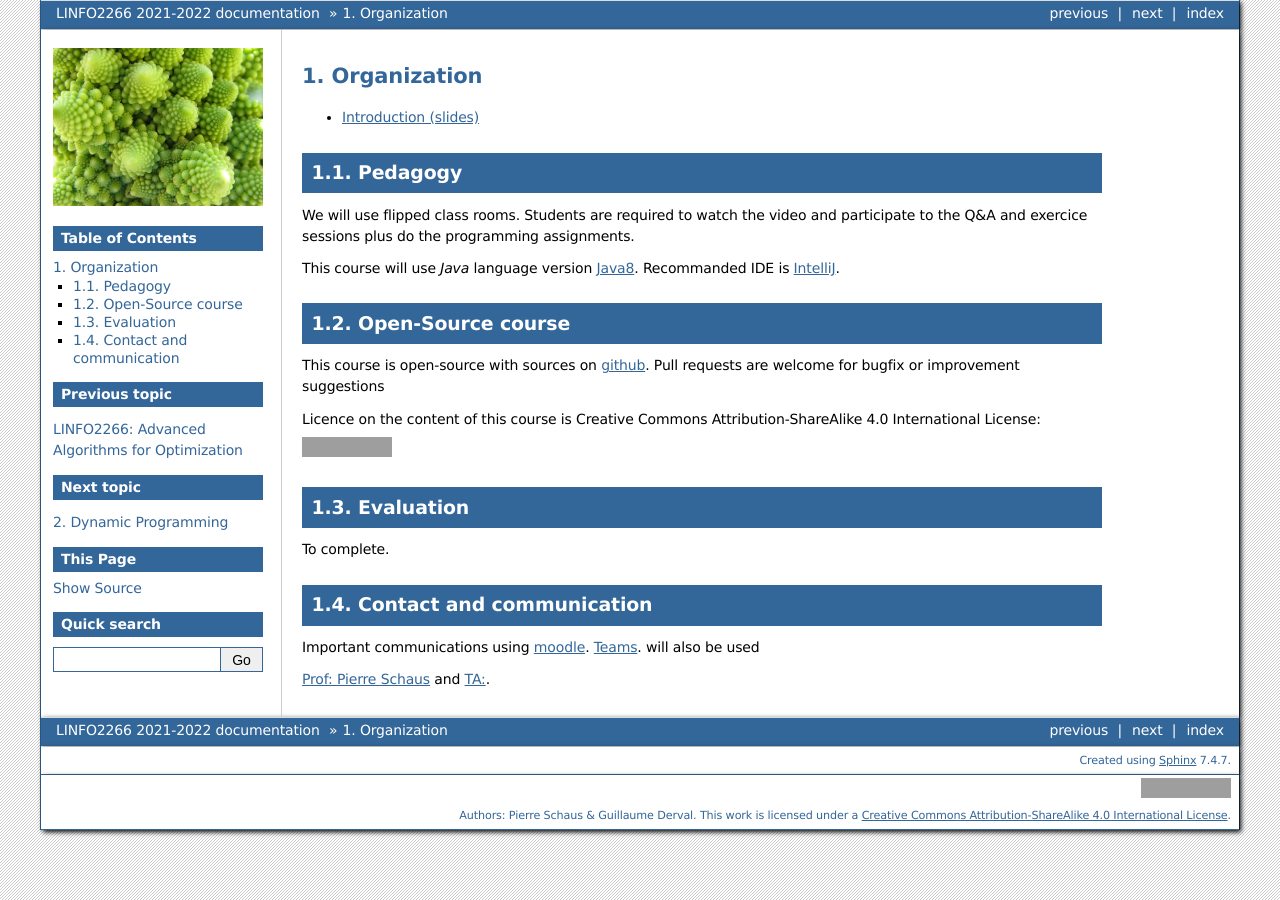
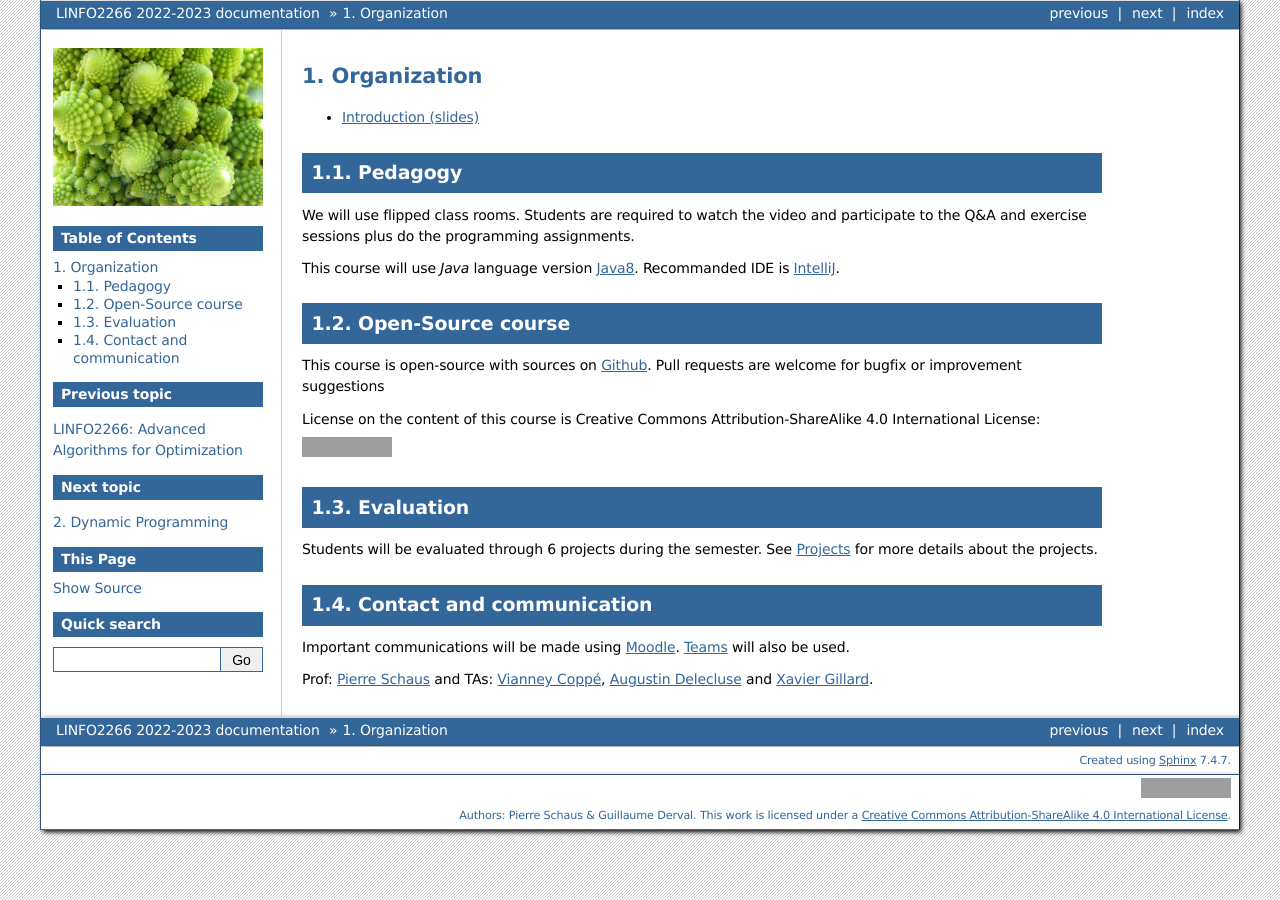
Before and after one commit to pschaus/linfo2266, a Sphinx documentation site: the page built from website/source/intro/index.rst, in a window 1280 px wide. Built offline with Sphinx 7.4.7, drawn with Linux system fonts in a browser that asks for light colours; grey boxes are pictures that could not be loaded.

Commit message:
Update course date, TAs and organization details

```diff
--- a/website/source/conf.py
+++ b/website/source/conf.py
@@ -49,9 +49,9 @@ project = u'LINFO2266'
 # built documents.
 #
 # The short X.Y version.
-version = '2021-2022'
+version = '2022-2023'
 # The full version, including alpha/beta/rc tags.
-release = '2021-2022'
+release = '2022-2023'
 
 # The language for content autogenerated by Sphinx. Refer to documentation
 # for a list of supported languages.
--- a/website/source/intro/index.rst
+++ b/website/source/intro/index.rst
@@ -6,19 +6,14 @@
 Organization
 ************
 
-
-
 * `Introduction (slides) <https://www.icloud.com/keynote/0VEwH5kHJH0TaVkVFOTuQm89Q#00-intro>`_
-
 
 Pedagogy
 =======================================
 
-
 We will use flipped class rooms.
-Students are required to watch the video and participate to the Q&A and exercice sessions
+Students are required to watch the video and participate to the Q&A and exercise sessions
 plus do the programming assignments.
-
 
 This course will use *Java* language version Java8_.
 Recommanded IDE is IntelliJ_.
@@ -32,29 +27,25 @@ Recommanded IDE is IntelliJ_.
 Open-Source course
 =======================================
 
-This course is open-source with sources on `github <https://github.com/pschaus/linfo2266>`_.
+This course is open-source with sources on `Github <https://github.com/pschaus/linfo2266>`_.
 Pull requests are welcome for bugfix or improvement suggestions
 
-Licence on the content of this course is Creative Commons Attribution-ShareAlike 4.0 International License:
+License on the content of this course is Creative Commons Attribution-ShareAlike 4.0 International License:
 
 .. image:: https://i.creativecommons.org/l/by-sa/4.0/88x31.png
     :alt: CC-BY-SA
 
-
-
 Evaluation
 =======================================
 
-To complete.
-
-
+Students will be evaluated through 6 projects during the semester.
+See :ref:`projects` for more details about the projects.
 
 Contact and communication
 =======================================
 
+Important communications will be made using `Moodle <https://moodle.uclouvain.be/course/view.php?id=1474>`_.
+`Teams <https://moodle.uclouvain.be/course/view.php?id=1474>`_ will also be used.
 
-Important communications using `moodle <https://moodle.uclouvain.be/course/view.php?id=1474>`_.
-`Teams <https://moodle.uclouvain.be/course/view.php?id=1474>`_. will also be used
-
-`Prof: Pierre Schaus <pierre.schaus@uclouvain.be>`_ and
-`TA:  <vianney.coppe@uclouvain.be>`_.
+Prof: `Pierre Schaus <pierre.schaus@uclouvain.be>`_ and
+TAs: `Vianney Coppé <vianney.coppe@uclouvain.be>`_, `Augustin Delecluse <augustin.delecluse@uclouvain.be>`_ and `Xavier Gillard <xavier.gillard@uclouvain.be>`_.
```
Also changed, not shown: website/source/intro/organisation.svg (deleted).
